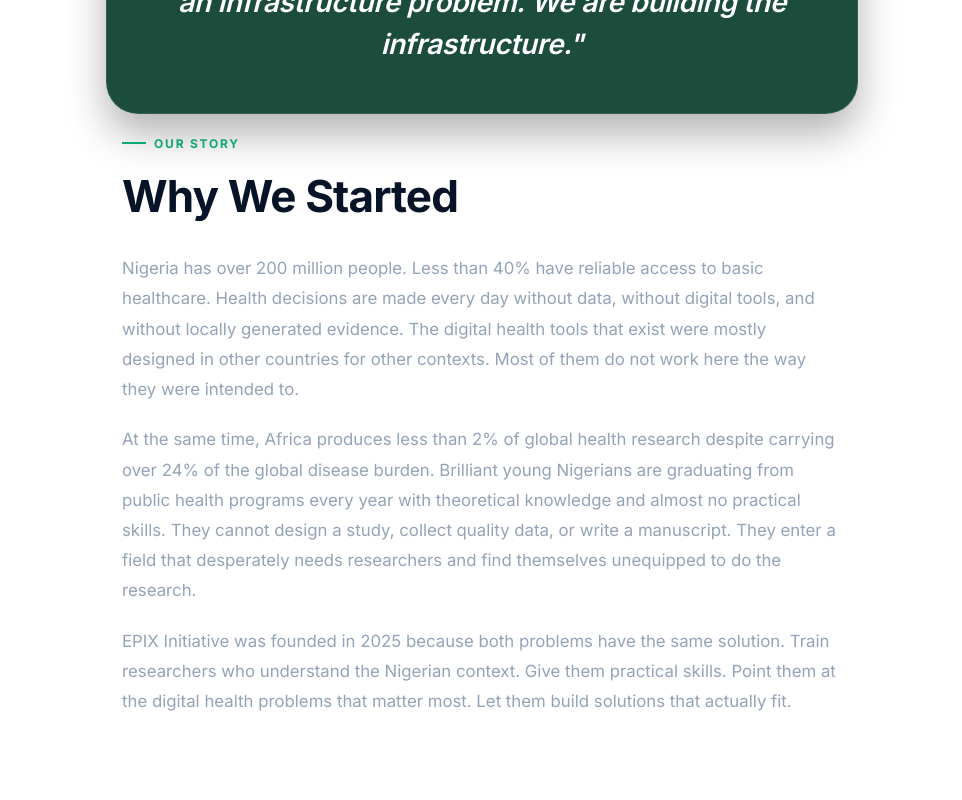
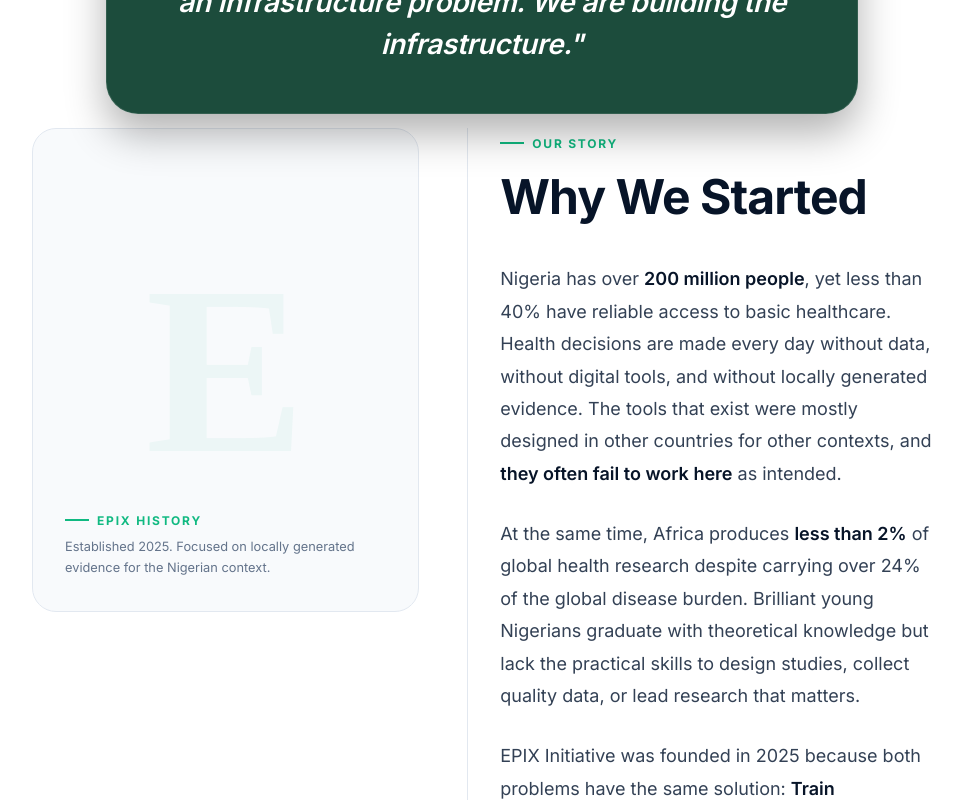
Before and after one commit to handsomemedia1/EPIX-initiative, a Next.js app: page /about in a window 1280 px wide. Shown: the part 820-1620 px from the top of the page, without its empty margins (158-1120 px from the left). Built offline with nearby package versions, Linux system fonts and the light colour scheme.

Commit message:
style: restyle the Why We Started section with an editorial grid and clearer typography

```diff
--- a/src/app/about/about.module.css
+++ b/src/app/about/about.module.css
@@ -136,25 +136,88 @@
 }
 
 .storyContent {
-  max-width: 720px;
+  max-width: 900px;
   margin: 0 auto;
+  display: grid;
+  grid-template-columns: 1fr;
+  gap: 3rem;
+}
+
+@media (min-width: 992px) {
+  .storyContent {
+    grid-template-columns: 1fr 1.2fr;
+    align-items: flex-start;
+  }
+}
+
+.storyImageWrapper {
+  display: none;
+}
+
+@media (min-width: 992px) {
+  .storyImageWrapper {
+    display: block;
+    position: sticky;
+    top: 120px;
+  }
+}
+
+.storyGraphic {
+  width: 100%;
+  aspect-ratio: 4/5;
+  background: #F8FAFC;
+  border-radius: var(--radius-lg);
+  position: relative;
+  overflow: hidden;
+  border: 1px solid #E2E8F0;
+}
+
+.storyGraphic::after {
+  content: 'E';
+  position: absolute;
+  top: 50%;
+  left: 50%;
+  transform: translate(-50%, -50%);
+  font-size: 15rem;
+  font-weight: 900;
+  color: rgba(16, 185, 129, 0.05);
+  font-family: serif;
+}
+
+.storyText {
+  position: relative;
+  padding-left: 0;
+}
+
+@media (min-width: 768px) {
+  .storyText {
+    padding-left: 2rem;
+    border-left: 1px solid #E2E8F0;
+  }
 }
 
 .storyText h2 {
-  margin-bottom: 2rem;
+  margin-bottom: 2.5rem;
   color: var(--bg-primary);
+  font-size: clamp(2rem, 4vw, 3rem);
+  line-height: 1.1;
 }
 
 .paragraphs {
   display: flex;
   flex-direction: column;
-  gap: 1.25rem;
+  gap: 1.75rem;
 }
 
 .paragraphs p {
-  font-size: 1.05rem;
+  font-size: 1.125rem;
   line-height: 1.8;
-  color: var(--text-secondary);
+  color: #334155; /* Darker, clearer slate */
+}
+
+.highlight {
+  color: var(--bg-primary);
+  font-weight: 600;
 }
 
 /* ── Torn Edges ── */
--- a/src/app/about/page.js
+++ b/src/app/about/page.js
@@ -75,13 +75,22 @@
             viewport={{ once: true }}
             variants={staggerContainer}
           >
+            <motion.div variants={fadeUp} className={styles.storyImageWrapper}>
+              <div className={styles.storyGraphic}>
+                <div style={{ position: 'absolute', bottom: '2rem', left: '2rem', right: '2rem' }}>
+                  <span className="eyebrow" style={{ marginBottom: '0.5rem' }}>EPIX History</span>
+                  <p style={{ fontSize: '0.8rem', color: 'var(--text-muted)' }}>Established 2025. Focused on locally generated evidence for the Nigerian context.</p>
+                </div>
+              </div>
+            </motion.div>
+
             <motion.div variants={fadeUp} className={styles.storyText}>
               <span className="eyebrow">Our Story</span>
               <h2>Why We Started</h2>
               <div className={styles.paragraphs}>
-                <p>Nigeria has over 200 million people. Less than 40% have reliable access to basic healthcare. Health decisions are made every day without data, without digital tools, and without locally generated evidence. The digital health tools that exist were mostly designed in other countries for other contexts. Most of them do not work here the way they were intended to.</p>
-                <p>At the same time, Africa produces less than 2% of global health research despite carrying over 24% of the global disease burden. Brilliant young Nigerians are graduating from public health programs every year with theoretical knowledge and almost no practical skills. They cannot design a study, collect quality data, or write a manuscript. They enter a field that desperately needs researchers and find themselves unequipped to do the research.</p>
-                <p>EPIX Initiative was founded in 2025 because both problems have the same solution. Train researchers who understand the Nigerian context. Give them practical skills. Point them at the digital health problems that matter most. Let them build solutions that actually fit.</p>
+                <p>Nigeria has over <span className={styles.highlight}>200 million people</span>, yet less than 40% have reliable access to basic healthcare. Health decisions are made every day without data, without digital tools, and without locally generated evidence. The tools that exist were mostly designed in other countries for other contexts, and <span className={styles.highlight}>they often fail to work here</span> as intended.</p>
+                <p>At the same time, Africa produces <span className={styles.highlight}>less than 2%</span> of global health research despite carrying over 24% of the global disease burden. Brilliant young Nigerians graduate with theoretical knowledge but lack the practical skills to design studies, collect quality data, or lead research that matters.</p>
+                <p>EPIX Initiative was founded in 2025 because both problems have the same solution: <span className={styles.highlight}>Train researchers who understand the Nigerian context</span>. Give them practical skills. Point them at the digital health problems that matter most. Let them build solutions that actually fit.</p>
               </div>
             </motion.div>
           </motion.div>
```
